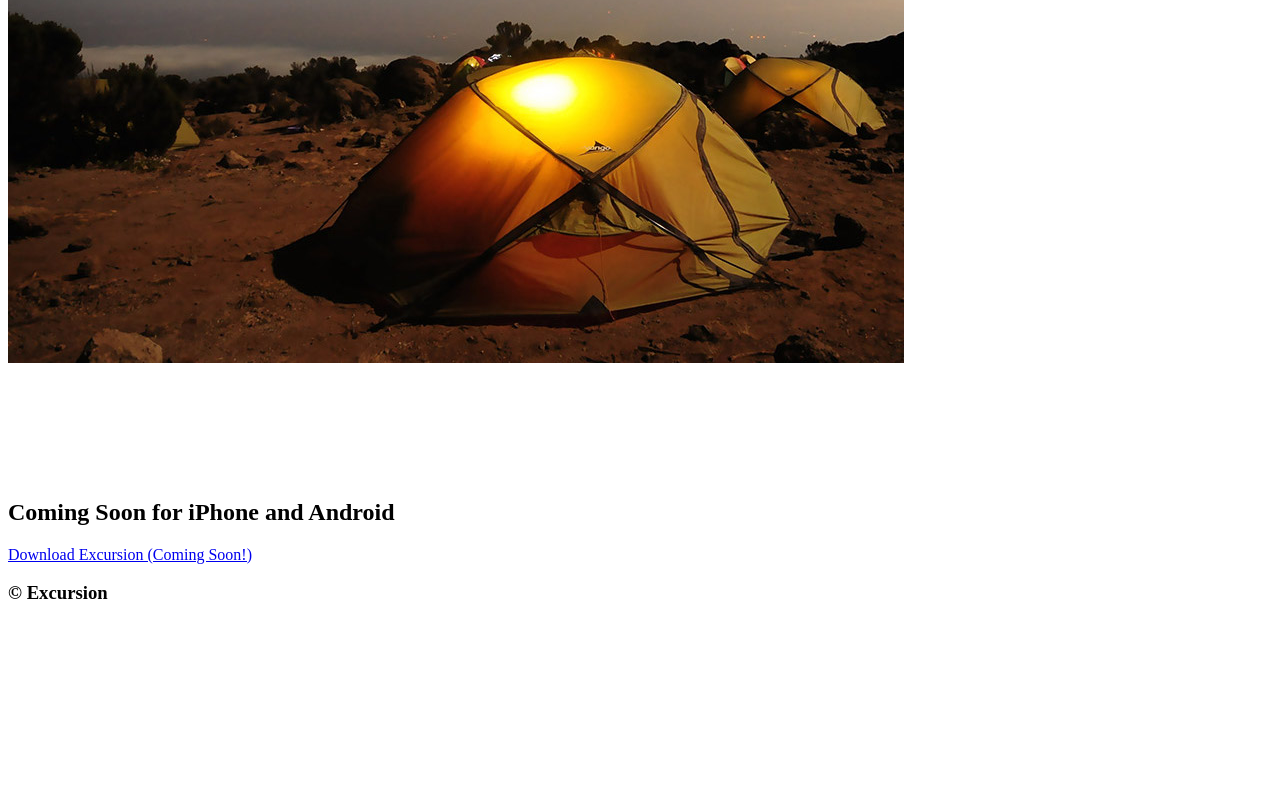
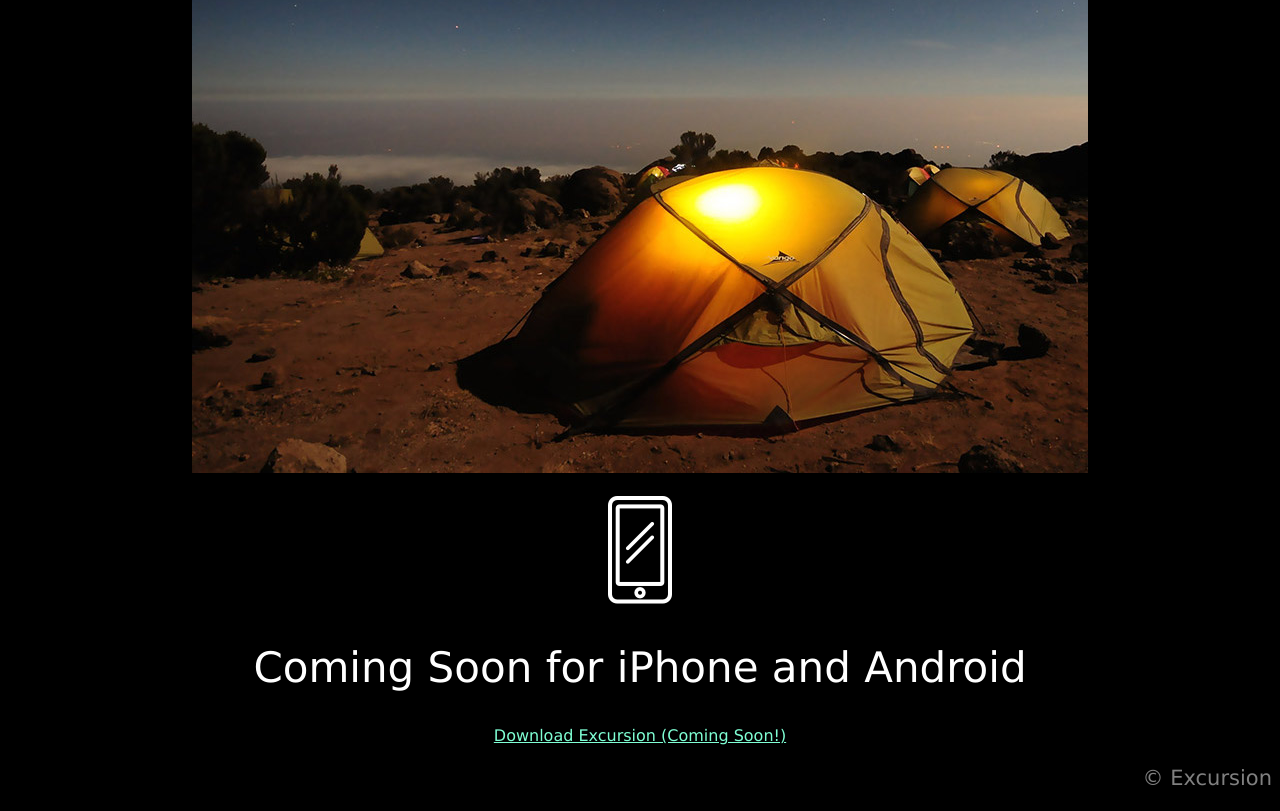
Before and after one commit to endasan/excursion, a plain HTML site: page index.html in a window 1280 px wide. Shown: the part 535-1346 px from the top of the page. Before the commit the page ends 1158 px from the top, so only its background shows below. Drawn offline with Linux system fonts and the light colour scheme.

Commit message:
add styles and adjust the page

```diff
--- a/index.html
+++ b/index.html
@@ -19,11 +19,12 @@
       <p>Excursion remembers places you like, and recommends new points of interest around you</p>
       <img src="./resources/images/camp.jpg"/>
     </div>
+    <br/>
     <div>
       <img src="./resources/images/phone.png"/>
       <h2>Coming Soon for iPhone and Android</h2>
       <a href="#">Download Excursion (Coming Soon!)</a>
-      <h3>&copy; Excursion</h3>
+      <p id="copy">&copy; Excursion</p>
     </div>
   </body>
 </html>
--- a/resources/styles.css
+++ b/resources/styles.css
@@ -0,0 +1,31 @@
+body {
+  text-align: center;
+  font-family: Verdana, sans-serif;
+  background-color: black;
+  color: white;
+}
+
+h1 {
+  font-weight: normal;
+  font-size: 50px;
+}
+
+h2 {
+  font-weight: 300;
+  font-size: 42px;
+}
+
+a {
+  font-size: 16px;
+  color : aquamarine;
+}
+
+p {
+  color: gray;
+  font-size: 21px;
+}
+
+#copy {
+  text-align: right;
+  color: gray;
+}
```
